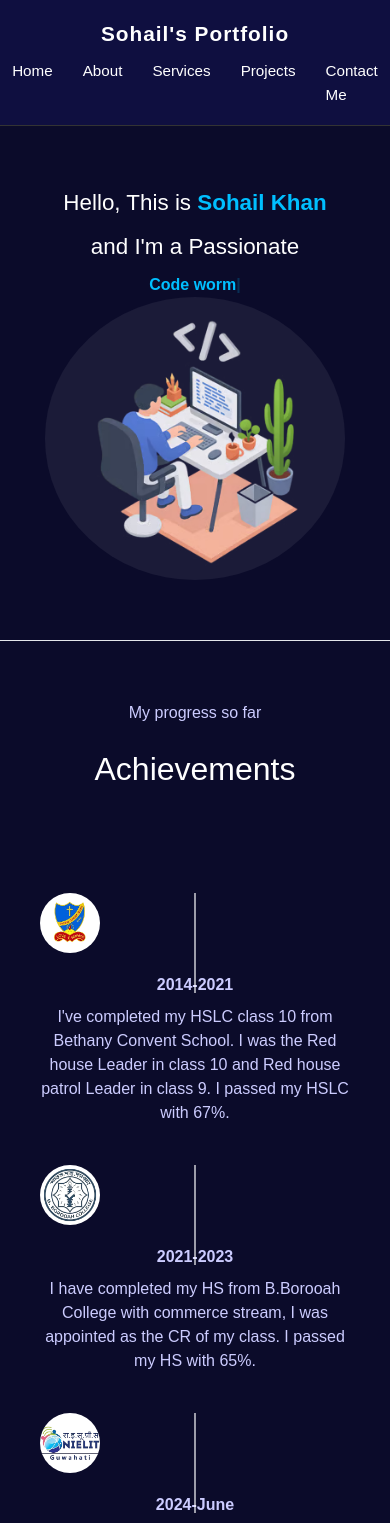
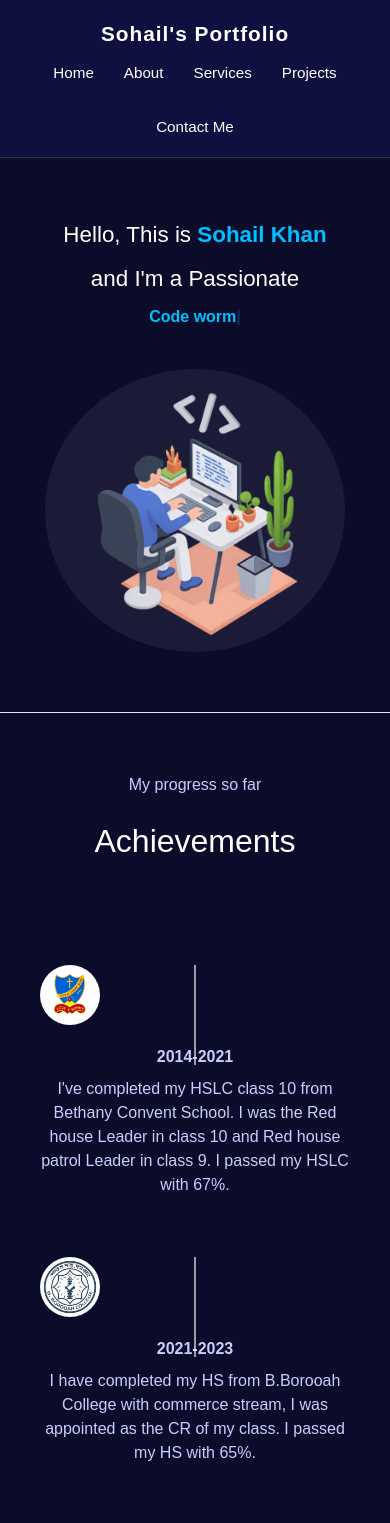
Before and after one commit to Developer-Sohail786/Firewall, a React app in the folder Firewall/Frontend/: page /portfolio in a window 390 px wide. Shown: the top 1523 px of the page. Built offline with nearby package versions, Linux system fonts and the light colour scheme; the HTML template or start-up script is replaced by a standard one.

Commit message:
Refactor CSS for improved layout and responsiveness
Updated global styling, header, hero section, and added responsive design adjustments.

```diff
--- a/Firewall/Frontend/src/Assets/style.css
+++ b/Firewall/Frontend/src/Assets/style.css
@@ -12,6 +12,7 @@ body {
   background-color: #0b0b2a;
   color: white;
   scroll-behavior: smooth;
+  overflow-x: hidden; /* prevents horizontal scroll */
 }
 
 /* ==============================
@@ -27,12 +28,12 @@ header {
   position: sticky;
   top: 0;
   z-index: 10;
+  flex-wrap: wrap;
 }
 
 header span {
   font-weight: bold;
   font-size: 1.3rem;
-  color: #ffffff;
   letter-spacing: 1px;
 }
 
@@ -40,6 +41,8 @@ nav ul {
   display: flex;
   list-style: none;
   gap: 30px;
+  flex-wrap: wrap;
+  justify-content: center;
 }
 
 nav ul li a {
@@ -63,10 +66,12 @@ nav ul li a:hover {
   align-items: center;
   padding: 100px 80px;
   flex-wrap: wrap;
+  gap: 40px;
 }
 
 .first-sec .left {
   flex: 1;
+  min-width: 260px;
 }
 
 .first-sec .left p {
@@ -82,6 +87,7 @@ nav ul li a:hover {
 .first-sec .right {
   flex: 1;
   text-align: right;
+  min-width: 260px;
 }
 
 .first-sec img {
@@ -107,7 +113,6 @@ nav ul li a:hover {
 .second-sec h1 {
   font-size: 2rem;
   margin: 20px 0 40px;
-  color: #ffffff;
 }
 
 .box {
@@ -118,6 +123,7 @@ nav ul li a:hover {
   position: relative;
   margin-top: 20px;
   padding-top: 60px;
+  gap: 20px;
 }
 
 .box::before {
@@ -133,6 +139,7 @@ nav ul li a:hover {
 
 .vertical {
   width: 18%;
+  min-width: 200px;
   position: relative;
   text-align: center;
 }
@@ -226,12 +233,11 @@ nav ul li a:hover {
 .sec-left,
 .sec-right {
   flex: 1;
-  min-width: 300px;
+  min-width: 280px;
 }
 
 .fourth-sec h1 {
   font-size: 1.8rem;
-  color: #ffffff;
   margin-bottom: 20px;
 }
 
@@ -263,7 +269,6 @@ nav ul li a:hover {
 ============================== */
 footer {
   background-color: #0f0f40;
-  color: #ffffff;
   text-align: center;
   padding: 60px 40px 30px;
 }
@@ -311,15 +316,21 @@ footer {
    Responsive Design
 ============================== */
 @media screen and (max-width: 768px) {
+
   header {
     flex-direction: column;
-    gap: 10px;
+    gap: 12px;
+    padding: 18px 20px;
   }
 
   .first-sec {
     flex-direction: column;
     text-align: center;
     padding: 60px 20px;
+  }
+
+  .first-sec .right {
+    text-align: center;
   }
 
   .box::before {
@@ -338,6 +349,7 @@ footer {
   .fourth-sec {
     flex-direction: column;
     align-items: center;
+    padding: 60px 20px;
   }
 
   .footer {
```
